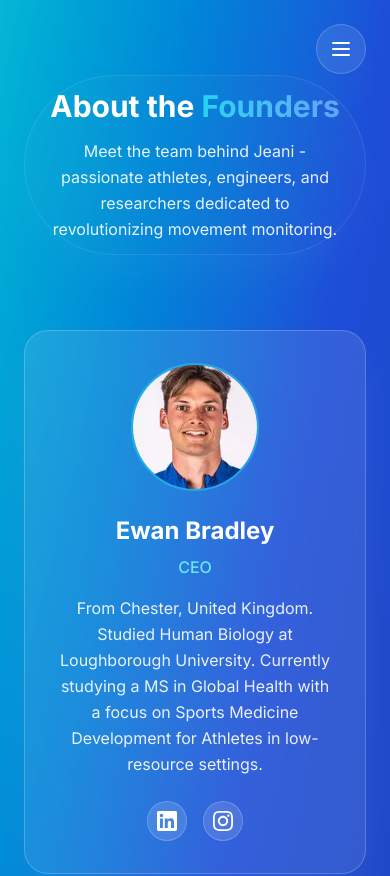
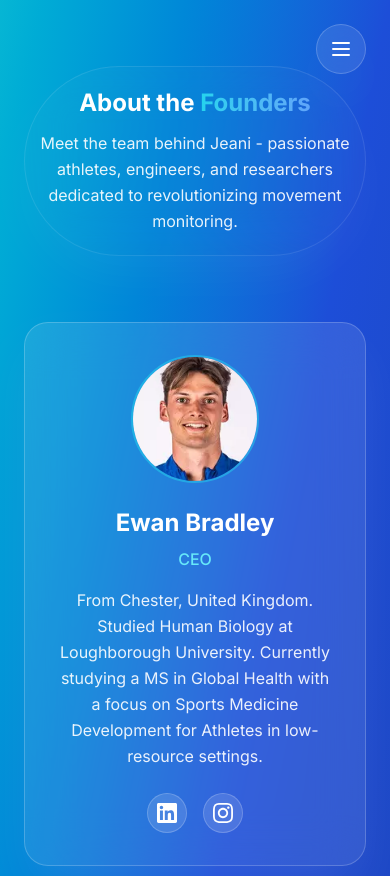
Before and after one commit to recozers/jeani-landing, a Next.js app: page /founders in a window 390 px wide. Shown: the top 876 px of the page. Built offline with nearby package versions, Linux system fonts and the light colour scheme.

Commit message:
mobile fix

```diff
--- a/src/app/founders/page.tsx
+++ b/src/app/founders/page.tsx
@@ -13,10 +13,10 @@
           <div className="text-center mb-16">
             <div className="relative inline-block">
               <div className="absolute inset-0 flex items-center justify-center">
-                <div className="w-full max-w-[370px] md:max-w-none md:w-[850px] h-[180px] md:h-[240px] bg-white/5 backdrop-blur-xl border border-white/20 shadow-2xl shadow-white/10 rounded-full animate-pulse" style={{animationDuration: '4s'}}></div>
+                <div className="w-full max-w-[420px] sm:max-w-[480px] md:max-w-none md:w-[850px] h-[190px] sm:h-[200px] md:h-[240px] bg-white/5 backdrop-blur-xl border border-white/20 shadow-2xl shadow-white/10 rounded-full animate-pulse" style={{animationDuration: '4s'}}></div>
               </div>
-              <div className="relative z-10 px-6 md:px-8 py-6 md:py-10">
-                <h1 className="text-3xl md:text-5xl lg:text-6xl font-bold text-white leading-tight">
+              <div className="relative z-10 px-4 sm:px-6 md:px-8 py-6 md:py-10">
+                <h1 className="text-2xl sm:text-3xl md:text-5xl lg:text-6xl font-bold text-white leading-tight">
                   About the <span className="bg-gradient-to-r from-cyan-400 to-blue-400 bg-clip-text text-transparent">Founders</span>
                 </h1>
                 <p className="text-base md:text-xl text-white/90 max-w-2xl mx-auto leading-relaxed mt-3 md:mt-4">
```
